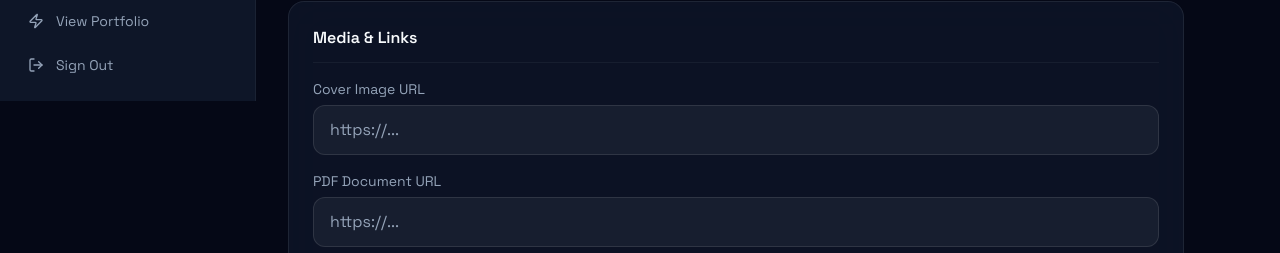
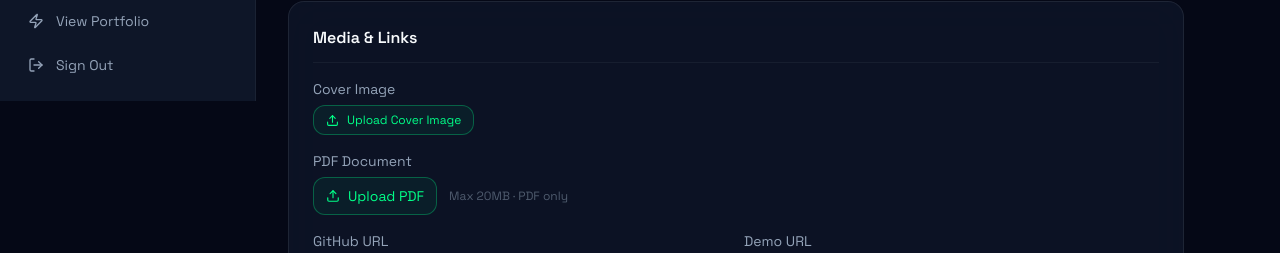
Before and after one commit to tanhnee/WebPortfolio, a Next.js app: page /admin/projects/new in a window 1280 px wide. Shown: the part 699-952 px from the top of the page. Built offline with nearby package versions, Linux system fonts and the light colour scheme; no server answers; sample sign-in values are in the browser's storage.

Commit message:
Add cover image crop upload and PDF upload from device for projects

```diff
--- /dev/null
+++ b/app/api/upload-pdf/route.ts
@@ -0,0 +1,34 @@
+import { NextRequest, NextResponse } from "next/server";
+import { createClient } from "@supabase/supabase-js";
+
+const supabase = createClient(
+  process.env.SUPABASE_URL!,
+  process.env.SUPABASE_SERVICE_KEY!
+);
+
+export async function POST(req: NextRequest) {
+  try {
+    const formData = await req.formData();
+    const file = formData.get("file") as File;
+    if (!file) return NextResponse.json({ error: "No file" }, { status: 400 });
+    if (file.type !== "application/pdf")
+      return NextResponse.json({ error: "Only PDF allowed" }, { status: 400 });
+
+    const filename = `pdfs/${Date.now()}-${Math.random().toString(36).slice(2)}.pdf`;
+    const bytes = await file.arrayBuffer();
+    const buffer = Buffer.from(bytes);
+
+    const { error } = await supabase.storage
+      .from("portfolio")
+      .upload(filename, buffer, { contentType: "application/pdf", upsert: false });
+
+    if (error) throw error;
+
+    const { data: { publicUrl } } = supabase.storage.from("portfolio").getPublicUrl(filename);
+
+    return NextResponse.json({ url: publicUrl });
+  } catch (err) {
+    console.error("[UPLOAD-PDF]", err);
+    return NextResponse.json({ error: "Upload failed" }, { status: 500 });
+  }
+}
--- /dev/null
+++ b/components/admin/PDFUpload.tsx
@@ -0,0 +1,91 @@
+"use client";
+
+import { useRef, useState } from "react";
+import { Upload, FileText, X, Loader2, ExternalLink } from "lucide-react";
+import { toast } from "sonner";
+
+interface PDFUploadProps {
+  value?: string | null;
+  onUpload: (url: string) => void;
+}
+
+export function PDFUpload({ value, onUpload }: PDFUploadProps) {
+  const inputRef = useRef<HTMLInputElement>(null);
+  const [uploading, setUploading] = useState(false);
+
+  const handleFile = async (e: React.ChangeEvent<HTMLInputElement>) => {
+    const file = e.target.files?.[0];
+    if (!file) return;
+    if (file.type !== "application/pdf") {
+      toast.error("Only PDF files allowed");
+      return;
+    }
+    if (file.size > 20 * 1024 * 1024) {
+      toast.error("File too large (max 20MB)");
+      return;
+    }
+
+    setUploading(true);
+    try {
+      const fd = new FormData();
+      fd.append("file", file);
+      const res = await fetch("/api/upload-pdf", { method: "POST", body: fd });
+      const data = await res.json();
+      if (!res.ok || data.error) throw new Error(data.error);
+      onUpload(data.url);
+      toast.success("PDF uploaded!");
+    } catch {
+      toast.error("Upload failed");
+    } finally {
+      setUploading(false);
+      if (inputRef.current) inputRef.current.value = "";
+    }
+  };
+
+  const filename = value ? value.split("/").pop()?.split("?")[0] : null;
+
+  return (
+    <div className="space-y-2">
+      {value && (
+        <div className="flex items-center gap-3 p-3 rounded-lg border border-primary/20 bg-primary/5">
+          <FileText size={18} className="text-primary flex-shrink-0" />
+          <span className="text-sm text-foreground flex-1 truncate">{filename}</span>
+          <a href={value} target="_blank" rel="noreferrer" className="text-primary hover:opacity-80">
+            <ExternalLink size={14} />
+          </a>
+          <button
+            type="button"
+            onClick={() => onUpload("")}
+            className="text-muted-foreground hover:text-red-400"
+          >
+            <X size={14} />
+          </button>
+        </div>
+      )}
+
+      <div className="flex items-center gap-3">
+        <button
+          type="button"
+          onClick={() => inputRef.current?.click()}
+          disabled={uploading}
+          className="flex items-center gap-2 px-3 py-2 rounded-lg border border-primary/30 bg-primary/5 text-primary text-sm hover:bg-primary/10 transition-colors disabled:opacity-50"
+        >
+          {uploading ? (
+            <><Loader2 size={14} className="animate-spin" /> Uploading...</>
+          ) : (
+            <><Upload size={14} /> {value ? "Replace PDF" : "Upload PDF"}</>
+          )}
+        </button>
+        <span className="text-xs text-muted-foreground/50">Max 20MB · PDF only</span>
+      </div>
+
+      <input
+        ref={inputRef}
+        type="file"
+        accept="application/pdf"
+        className="hidden"
+        onChange={handleFile}
+      />
+    </div>
+  );
+}
--- a/components/admin/ProjectForm.tsx
+++ b/components/admin/ProjectForm.tsx
@@ -8,6 +8,8 @@ import { useRouter } from "next/navigation";
 import { toast } from "sonner";
 import { X, Plus, Save, Loader2 } from "lucide-react";
 import { RichTextEditor } from "./RichTextEditor";
+import { ImageCropUpload } from "./ImageCropUpload";
+import { PDFUpload } from "./PDFUpload";
 import { cn } from "@/lib/utils";
 import type { Project } from "@/types";
 
@@ -262,11 +264,32 @@ export function ProjectForm({ project }: ProjectFormProps) {
 
       {/* Media */}
       <FormSection title="Media & Links">
-        <Field label="Cover Image URL">
-          <input {...register("coverUrl")} className="input-dark w-full" placeholder="https://..." />
+        <Field label="Cover Image">
+          <Controller
+            name="coverUrl"
+            control={control}
+            render={({ field }) => (
+              <ImageCropUpload
+                value={field.value}
+                onUpload={async (url) => field.onChange(url)}
+                label="Upload Cover Image"
+                shape="rect"
+                aspect={16 / 9}
+              />
+            )}
+          />
         </Field>
-        <Field label="PDF Document URL">
-          <input {...register("pdfUrl")} className="input-dark w-full" placeholder="https://..." />
+        <Field label="PDF Document">
+          <Controller
+            name="pdfUrl"
+            control={control}
+            render={({ field }) => (
+              <PDFUpload
+                value={field.value}
+                onUpload={(url) => field.onChange(url)}
+              />
+            )}
+          />
         </Field>
         <div className="grid grid-cols-1 sm:grid-cols-2 gap-4">
           <Field label="GitHub URL">
```
